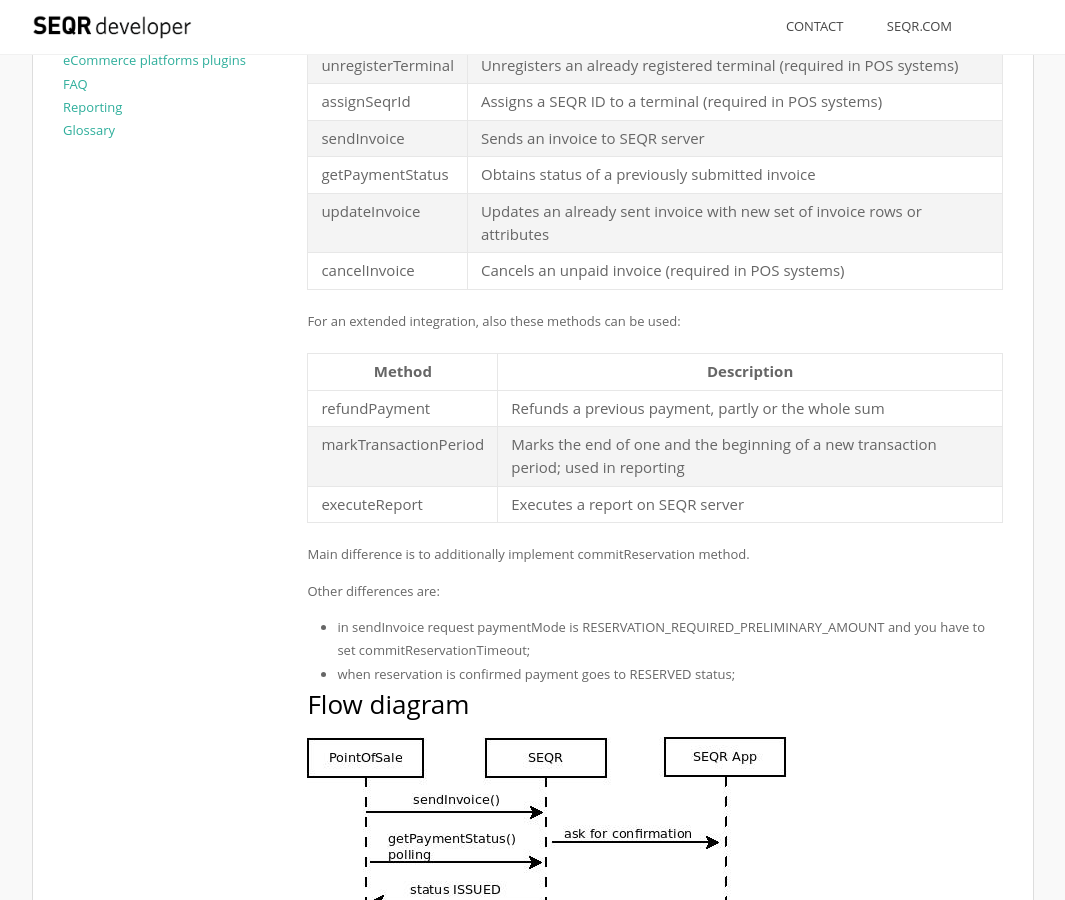
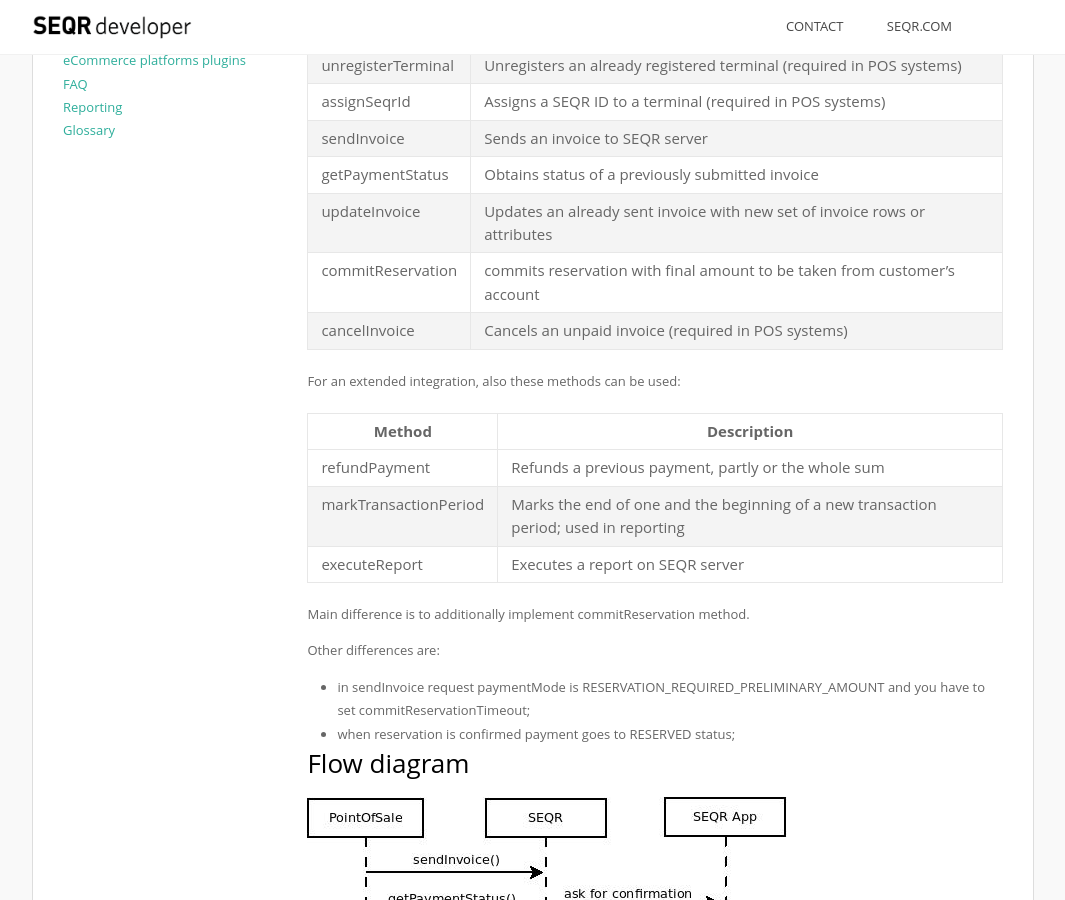
Before and after one commit to SeamlessDistribution/SeamlessDistribution.github.io, a Jekyll site: the page built from merchant/prepin/index.md, in a window 1280 px wide and 900 px high, scrolled down 530 px. Shown: the whole window, without its empty margins (138-1203 px from the left). Built offline with Jekyll 4.4.1, drawn with Linux system fonts in a browser that asks for light colours.

Commit message:
commitReservation added
commitReservation added

```diff
--- a/merchant/prepin/index.md
+++ b/merchant/prepin/index.md
@@ -31,6 +31,7 @@
 | sendInvoice | Sends an invoice to SEQR server |
 | getPaymentStatus | Obtains status of a previously submitted invoice |
 | updateInvoice | Updates an already sent invoice with new set of invoice rows or attributes |
+| commitReservation | commits reservation with final amount to be taken from customer's account |
 | cancelInvoice | Cancels an unpaid invoice (required in POS systems) |
 | --- | --- |
 
```
